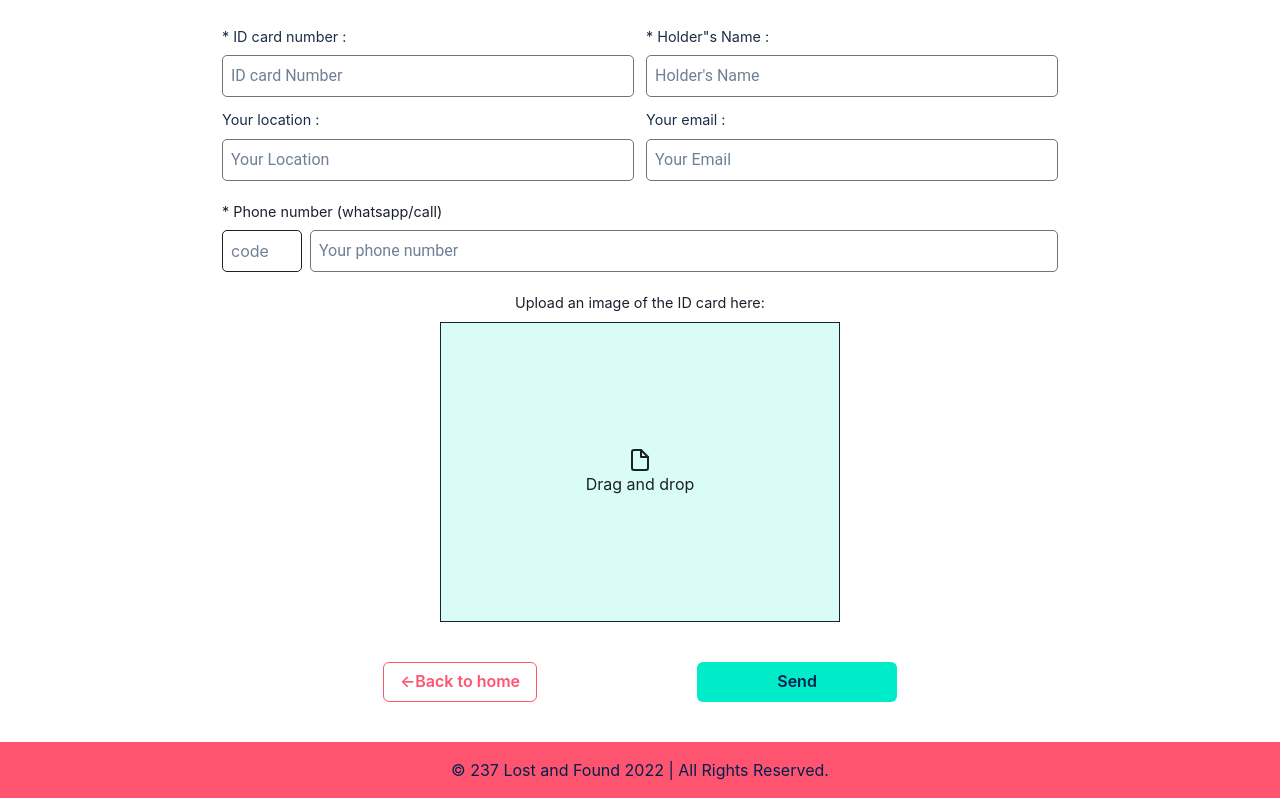
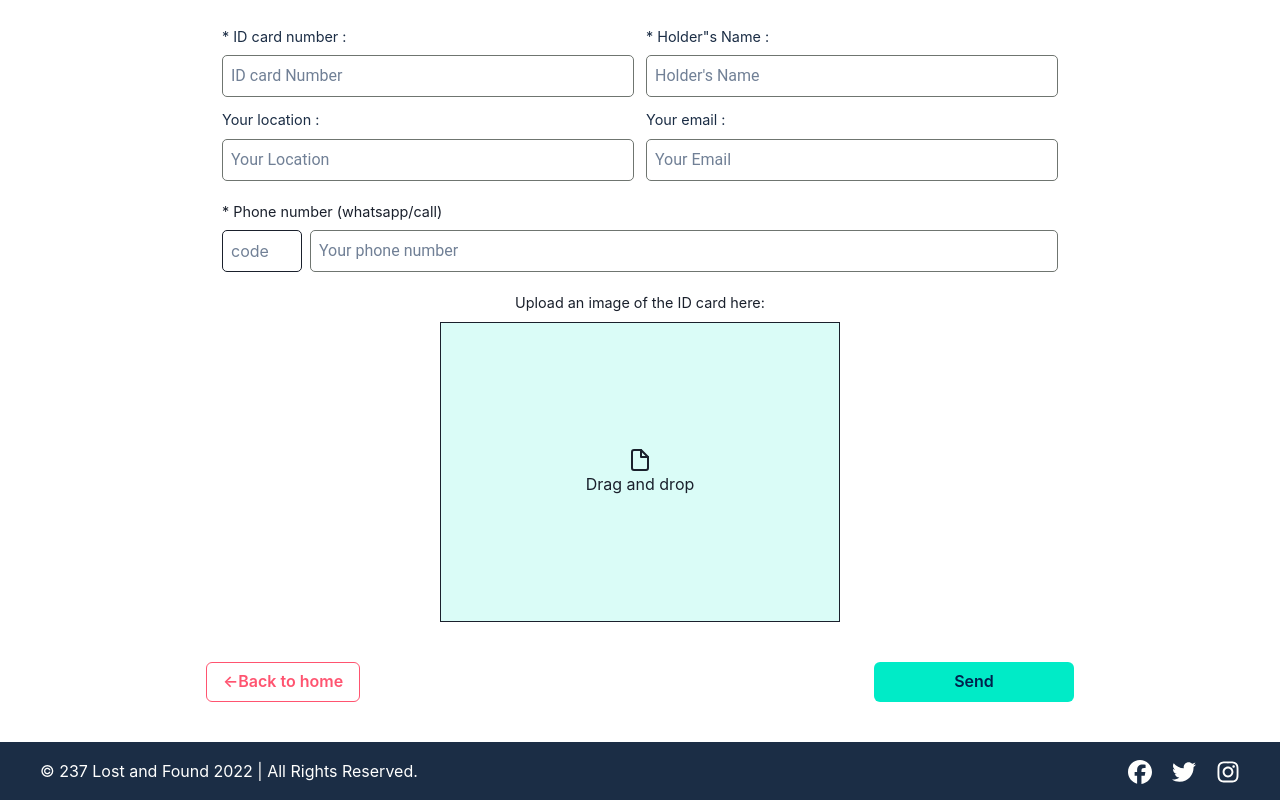
Before and after one commit to Chenwi32/237_lost_and_found, a Next.js app: page /nationalIdCollection in a window 1280 px wide. Shown: the part 537-1337 px from the top of the page. Built offline with nearby package versions, Linux system fonts and the light colour scheme.

Commit message:
fixed the footer

```diff
--- a/components/Footer.jsx
+++ b/components/Footer.jsx
@@ -1,14 +1,65 @@
-import { Container, Flex, Text } from "@chakra-ui/react";
-import styles from "./styles/Footer.module.css";
+import { Container, Flex, HStack, Icon, Text } from "@chakra-ui/react";
+import {
+  faFacebook,
+  faInstagram,
+  faTwitter,
+} from "@fortawesome/free-brands-svg-icons";
+import { FontAwesomeIcon } from "@fortawesome/react-fontawesome";
+import Link from "next/link";
 
 const Footer = () => {
   return (
-    <Container p={"1rem 0"} maxW={"100%"} bg={'brand.200'} color={'brand.500'}>
-      <Container maxW={1200} m={"auto"}>
-        <Flex alignItems={'center'} justifyContent="center">
-          <Text color={'brand.400'} align={'center'}>&#x00A9; 237 Lost and Found 2022 | All Rights Reserved.</Text>
-        </Flex>
-      </Container>
+    <Container p={"1rem 0"} maxW={"100%"} bg={"brand.500"} color={"brand.600"}>
+      <HStack maxW={1200} m={"auto"} justifyContent={"space-between"} w="100%">
+        {
+          <Flex alignItems={"center"} justifyContent="center">
+            <Text align={"center"}>
+              &#x00A9; 237 Lost and Found 2022 | All Rights Reserved.
+            </Text>
+          </Flex>
+        }
+
+        <HStack gap={5}>
+          <a
+            href="https://web.facebook.com/profile.php?id=100083184411993"
+            target="_blank"
+            rel="noreferrer"
+          >
+            <Icon
+              fontSize={"1.5rem"}
+              transition="0.5s  ease-in-out"
+              _hover={{
+                transform: "translateY(-0.3rem)",
+              }}
+            >
+              <FontAwesomeIcon icon={faFacebook} />
+            </Icon>
+          </a>
+          <a href="" target="_blank" rel="noreferrer">
+            <Icon
+              fontSize={"1.5rem"}
+              transition="0.5s  ease-in-out"
+              _hover={{
+                transform: "translateY(-0.3rem)",
+              }}
+            >
+              <FontAwesomeIcon icon={faTwitter} />
+            </Icon>
+          </a>
+
+          <a href="" target="_blank" rel="noreferrer">
+            <Icon
+              fontSize={"1.5rem"}
+              transition="0.5s  ease-in-out"
+              _hover={{
+                transform: "translateY(-0.3rem)",
+              }}
+            >
+              <FontAwesomeIcon icon={faInstagram} />
+            </Icon>
+          </a>
+        </HStack>
+      </HStack>
     </Container>
   );
 };
--- a/components/controls.jsx
+++ b/components/controls.jsx
@@ -6,8 +6,8 @@ const Controls = ({ dataHandler, buttonText }) => {
   const [isLargerThan400] = useMediaQuery("(min-width: 400px)");
 
   return (
-    <Container p={0}  mb={10}>
-      <Flex w={"100%"} gap={isLargerThan700 ? 40 : isLargerThan400 ? 5 : 3} alignItems={'center'} justifyContent={'center'}>
+    <Container maxW={1200} p={0}  mb={10}>
+      <Flex w={"100%"} gap={isLargerThan700 ? 40 : isLargerThan400 ? 5 : 3} alignItems={'center'} justifyContent={'space-between'}>
         <Link href="/">
           <Button color={'brand.200'} border={'1px '} bg='unset' >
             <span>&#8592;</span> <span>Back to home</span>
--- a/styles/globals.css
+++ b/styles/globals.css
@@ -20,10 +20,6 @@ a {
   font-weight: 600;
   color: var(--primary);
   font-size: 1rem;
-}
-
-a:hover {
-  color: var(--secondary);
 }
 
 button {
```
